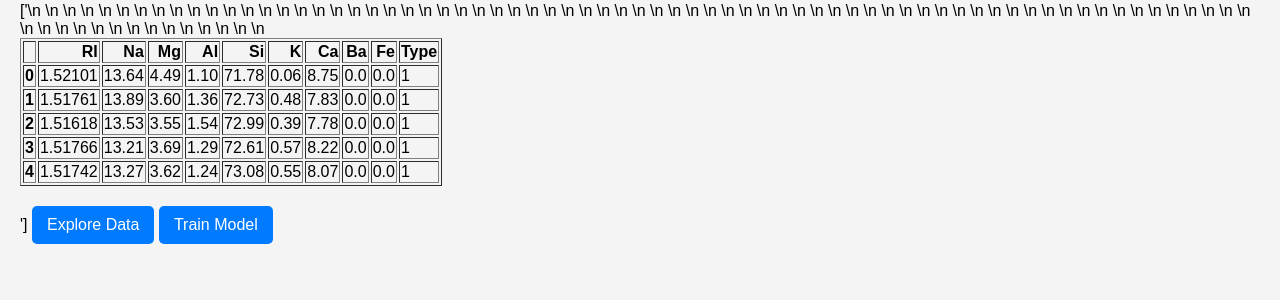
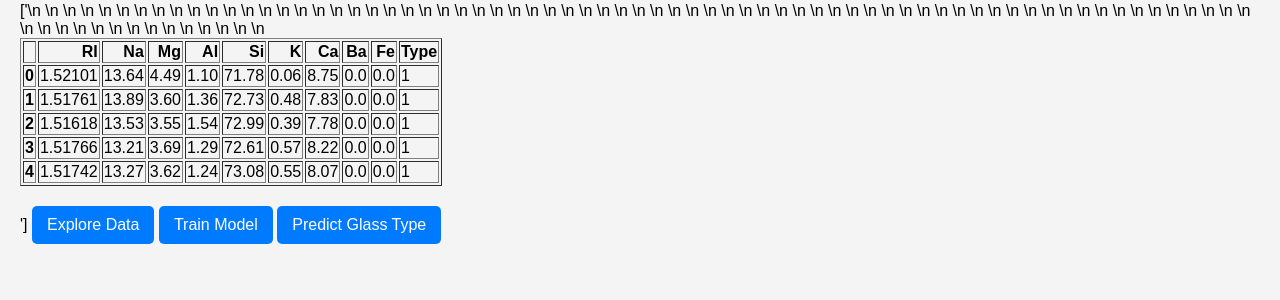
Before and after one commit to programsgit/flask_glass, a Flask app: page / in a window 1280 px wide. Shown: the part 126-426 px from the top of the page. Run offline with Flask 3, Linux system fonts and the light colour scheme.

Commit message:
Update index.html

```diff
--- a/templates/index.html
+++ b/templates/index.html
@@ -12,5 +12,6 @@
     {{ tables|safe }}
     <a href="/eda">Explore Data</a>
     <a href="/train">Train Model</a>
+    <a href="/predict">Predict Glass Type</a>
 </body>
 </html>
```
